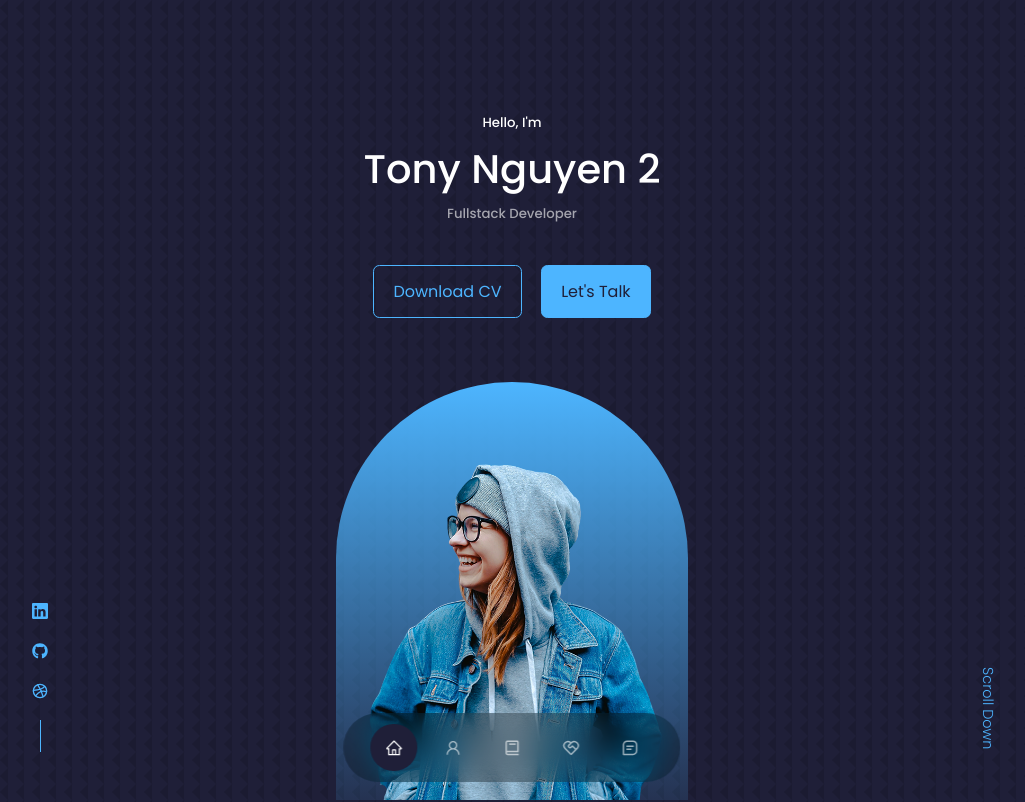
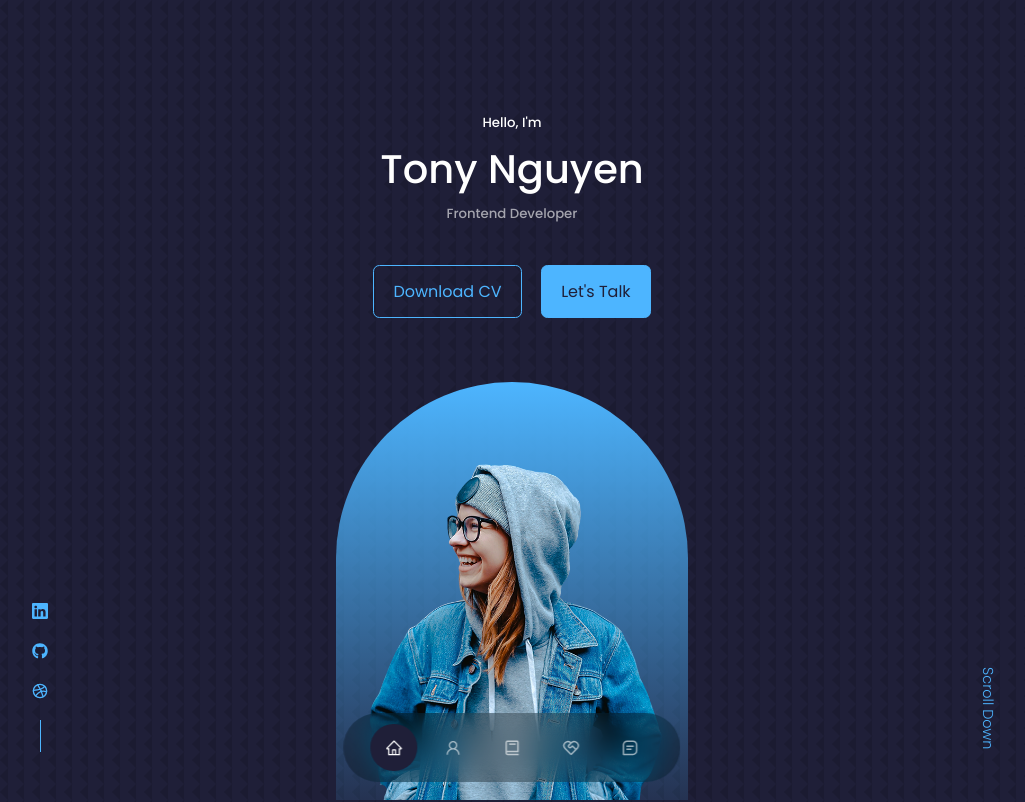
Before and after one commit to toannguyen3105/ytb-react-portfolio, a React (Create React App) app: page / in a window 1280 px wide. Shown: the top 802 px of the page, without its empty margins (128-1153 px from the left). Built offline with nearby package versions, Linux system fonts and the light colour scheme.

Commit message:
Update header

```diff
--- a/src/components/header/Header.jsx
+++ b/src/components/header/Header.jsx
@@ -9,8 +9,8 @@ const Header = () => {
     <header>
       <div className="container header__container">
         <h5>Hello, I'm</h5>
-        <h1>Tony Nguyen 2</h1>
-        <h5 className="text-light">Fullstack Developer</h5>
+        <h1>Tony Nguyen</h1>
+        <h5 className="text-light">Frontend Developer</h5>
         <CTA />
         <HeaderSocials />
 
```
